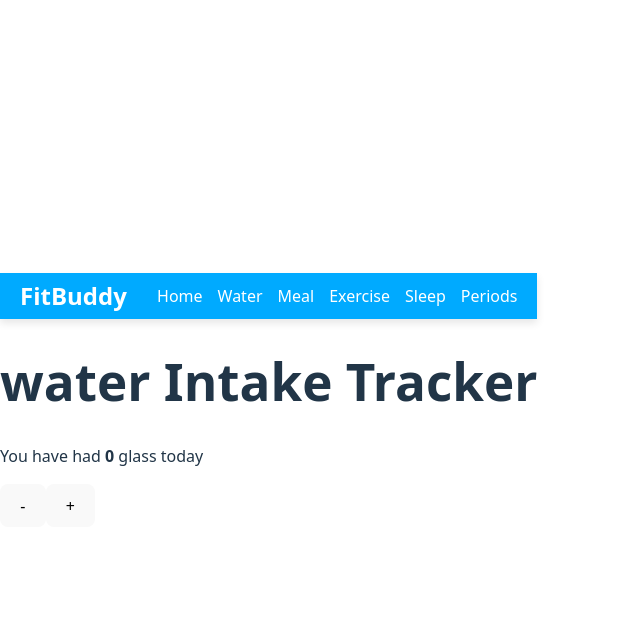
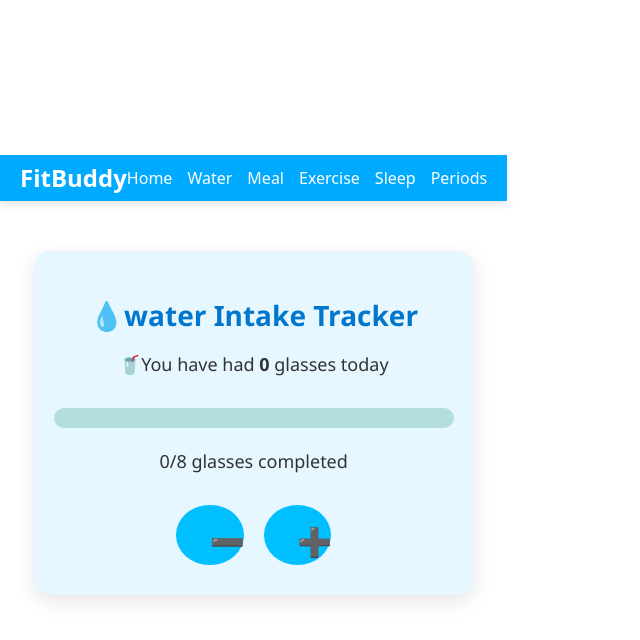
Before and after one commit to yahoowecanwork2/health-tracker, a React (Vite) app: page /water in a window 1280 px wide. Shown: the top 640 px of the page, without its empty margins (0-640 px from the left). Built offline with nearby package versions, Linux system fonts and the light colour scheme.

Commit message:
added graph which show how uch it take water

```diff
--- a/package.json
+++ b/package.json
@@ -14,7 +14,8 @@
     "react": "^19.1.0",
     "react-dom": "^19.1.0",
     "react-redux": "^9.2.0",
-    "react-router-dom": "^7.7.1"
+    "react-router-dom": "^7.7.1",
+    "recharts": "^3.1.2"
   },
   "devDependencies": {
     "@eslint/js": "^9.30.1",
--- a/src/components/WaterTracker.jsx
+++ b/src/components/WaterTracker.jsx
@@ -10,11 +10,18 @@ function WaterTracker() {
 
     return (
         <div className='water-container'>
-            <h1>water Intake Tracker</h1>
-            <p>You have had <strong>{glasses}</strong> glass{glasses !== 0 && "es"} today </p>
+            <h1> 💧water Intake Tracker</h1>
+            <p> 🥤You have had <strong>{glasses}</strong> glass{glasses !== 1 && "es"} today </p>
+            <div className="progress-bar-container">
+                <div className="progress-bar"
+                    style={{ width: `${(glasses / 8) * 100}%` }}>
+
+                </div>
+            </div>
+            <p>{glasses}/8 glasses completed</p>
             <div className='btn-group'>
-                <button onClick={() => dispatch(decrement)}>-</button>
-                <button onClick={() => dispatch(increment)}>+</button>
+                <button onClick={() => dispatch(decrement())}>➖ </button>
+                <button onClick={() => dispatch(increment())}>➕</button>
             </div>
 
         </div>
--- a/src/css-components/WaterTracker.css
+++ b/src/css-components/WaterTracker.css
@@ -0,0 +1,74 @@
+.water-container {
+    max-width: 400px;
+    margin: 50px auto;
+    padding: 30px 20px;
+    background-color: #e6f7ff;
+    border-radius: 16px;
+    box-shadow: 0 6px 20px rgba(0, 0, 0, 0.1);
+    text-align: center;
+    font-family: 'Segoe UI', sans-serif;
+}
+
+.water-container h1 {
+    font-size: 28px;
+    color: #0077cc;
+    margin-bottom: 20px;
+}
+
+.water-container p {
+    font-size: 18px;
+    color: #333;
+    margin-bottom: 30px;
+}
+
+.progress-bar-container {
+    width: 100%;
+    height: 20px;
+    background-color: #b2dfdb;
+    border-radius: 10px;
+    overflow: hidden;
+    margin: 20px 0;
+}
+
+.progress-bar {
+    height: 100%;
+    background-color: #00796b;
+    transition: width 0.3s ease-in-out;
+}
+
+
+.btn-group {
+    display: flex;
+    justify-content: center;
+    gap: 20px;
+}
+
+.btn-group button {
+    background-color: #00bfff;
+    color: white;
+    font-size: 28px;
+    border: none;
+    border-radius: 50%;
+    width: 60px;
+    height: 60px;
+    cursor: pointer;
+    transition: transform 0.2s ease, background-color 0.3s ease;
+}
+
+.btn-group button:hover {
+    background-color: #0099cc;
+    transform: scale(1.1);
+}
+
+@media (max-width: 480px) {
+    .water-container {
+        width: 90%;
+        padding: 20px 15px;
+    }
+
+    .btn-group button {
+        width: 50px;
+        height: 50px;
+        font-size: 24px;
+    }
+}
```
Also changed, not shown: 1 other file (tests, documents, lock files or other folders).
